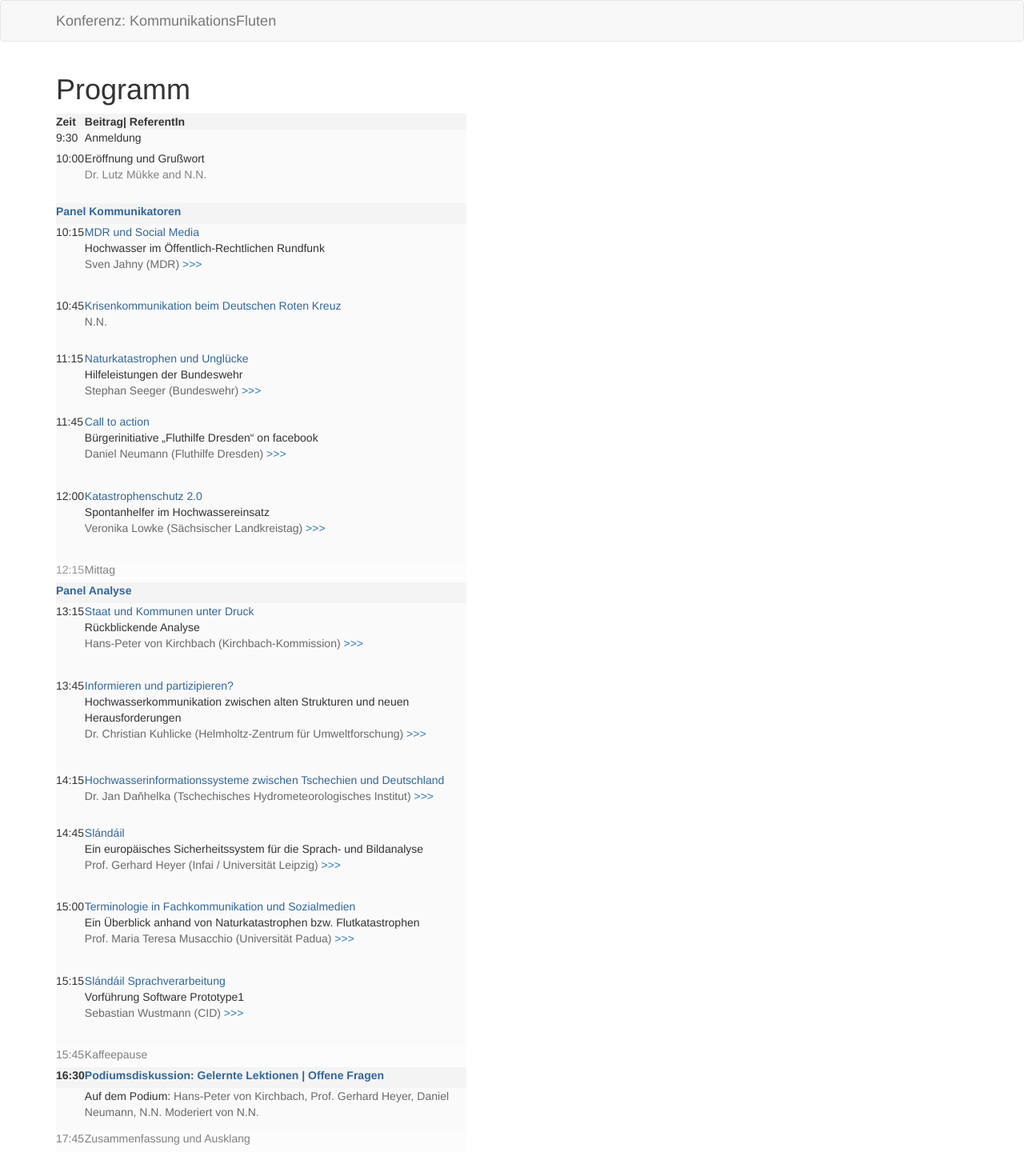
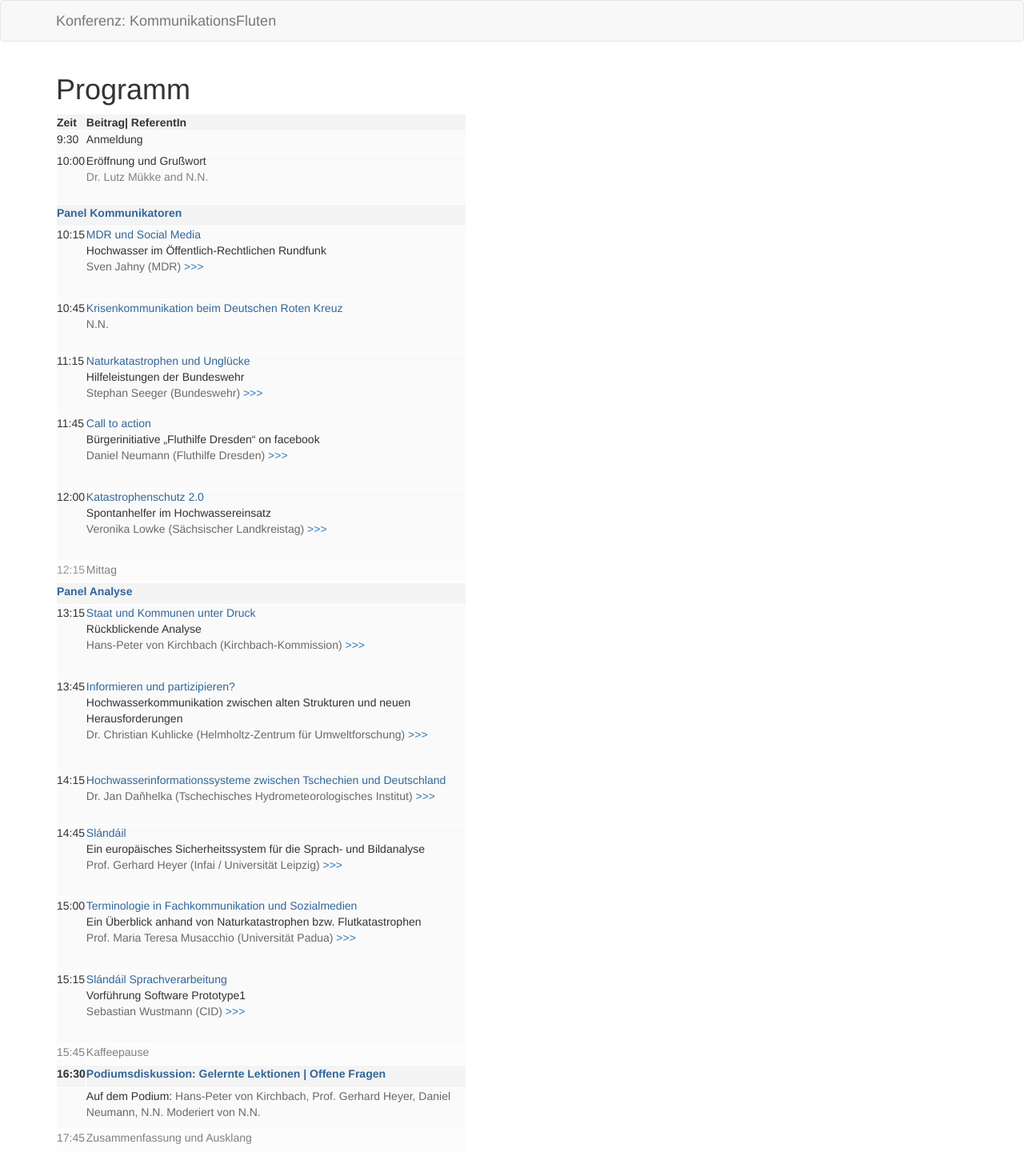
Before and after one commit to susedev/test, a Jekyll site: the page built from programm-uebersicht.html, in a window 1280 px wide. Shown: the whole page at 80% size. Built offline with Jekyll 4.4.1, drawn with Linux system fonts in a browser that asks for light colours.

Commit message:
Edit from JekyllCMS

```diff
--- a/programm-uebersicht.html
+++ b/programm-uebersicht.html
@@ -1,7 +1,7 @@
 ---
 title: Programm
 ---
-<table align="left" border="0" border-color="rgb (255, 255, 255)" cellpadding="50" cellspacing="10" style="height: 1298px;" width="513">
+<table align="left" border="1" border-color="rgb (255, 255, 255)" cellpadding="50" cellspacing="10" style="height: 1298px;" width="513">
 	<thead>
 		<tr>
 			<th scope="col" style="background-color: rgb(244, 244, 244); border-color: rgb(255, 255, 255);">Zeit</th>
```
